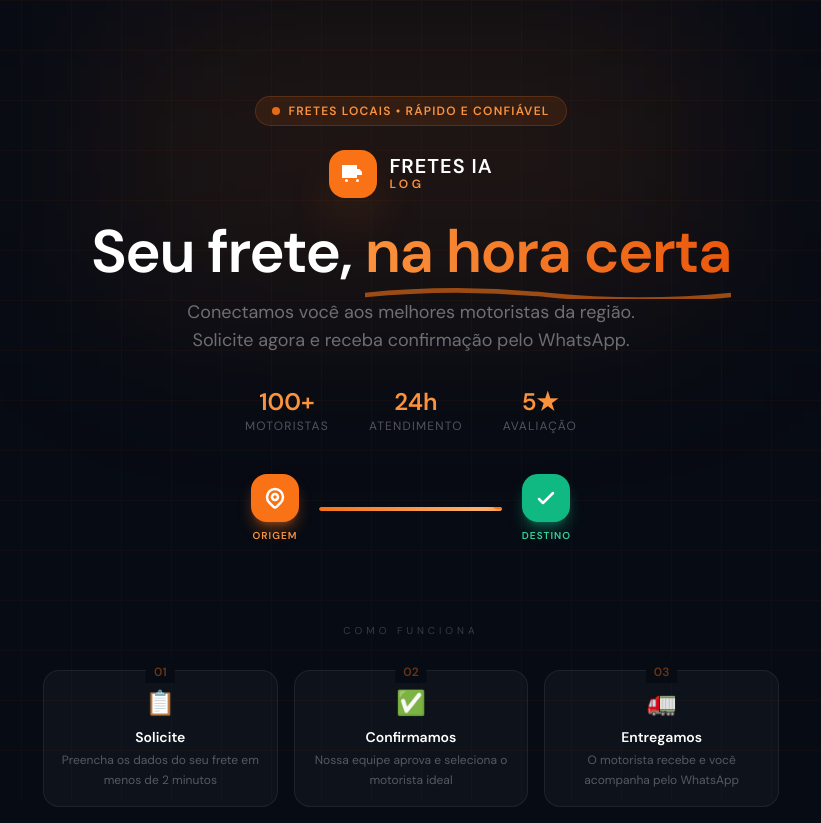
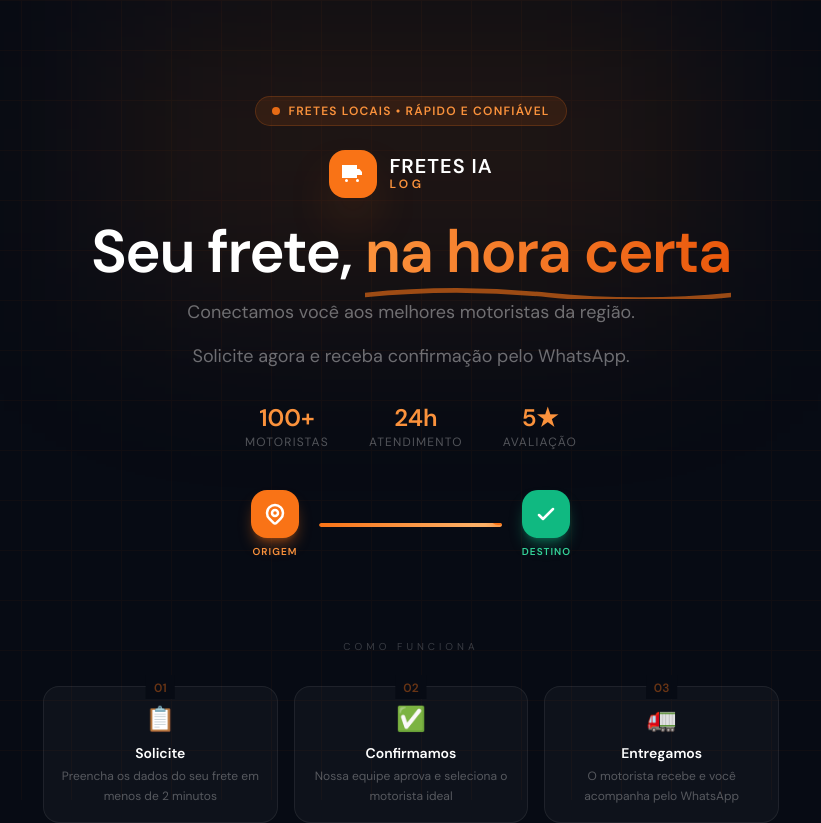
Before and after one commit to ataircarvalhosjc/fretes-pro, a Next.js app: page /solicitar in a window 1280 px wide. Shown: the top 823 px of the page, without its empty margins (229-1050 px from the left). Built offline with nearby package versions, Linux system fonts and the light colour scheme; a web font is replaced by a local one.

Commit message:
fix: separar frases do hero em parágrafos com mais espaço

```diff
--- a/src/app/solicitar/page.tsx
+++ b/src/app/solicitar/page.tsx
@@ -255,9 +255,14 @@ export default function SolicitarFretePage() {
           </span>
         </h1>
 
-        <p className="text-white/40 text-base sm:text-lg max-w-md mx-auto mb-8 leading-[2]">
-          Conectamos você aos melhores motoristas da região. Solicite agora e receba confirmação pelo WhatsApp.
-        </p>
+        <div className="max-w-md mx-auto mb-8 space-y-4">
+          <p className="text-white/40 text-base sm:text-lg">
+            Conectamos você aos melhores motoristas da região.
+          </p>
+          <p className="text-white/40 text-base sm:text-lg">
+            Solicite agora e receba confirmação pelo WhatsApp.
+          </p>
+        </div>
 
         {/* Stats */}
         <div className="flex items-center justify-center gap-6 sm:gap-10 mb-10">
```
